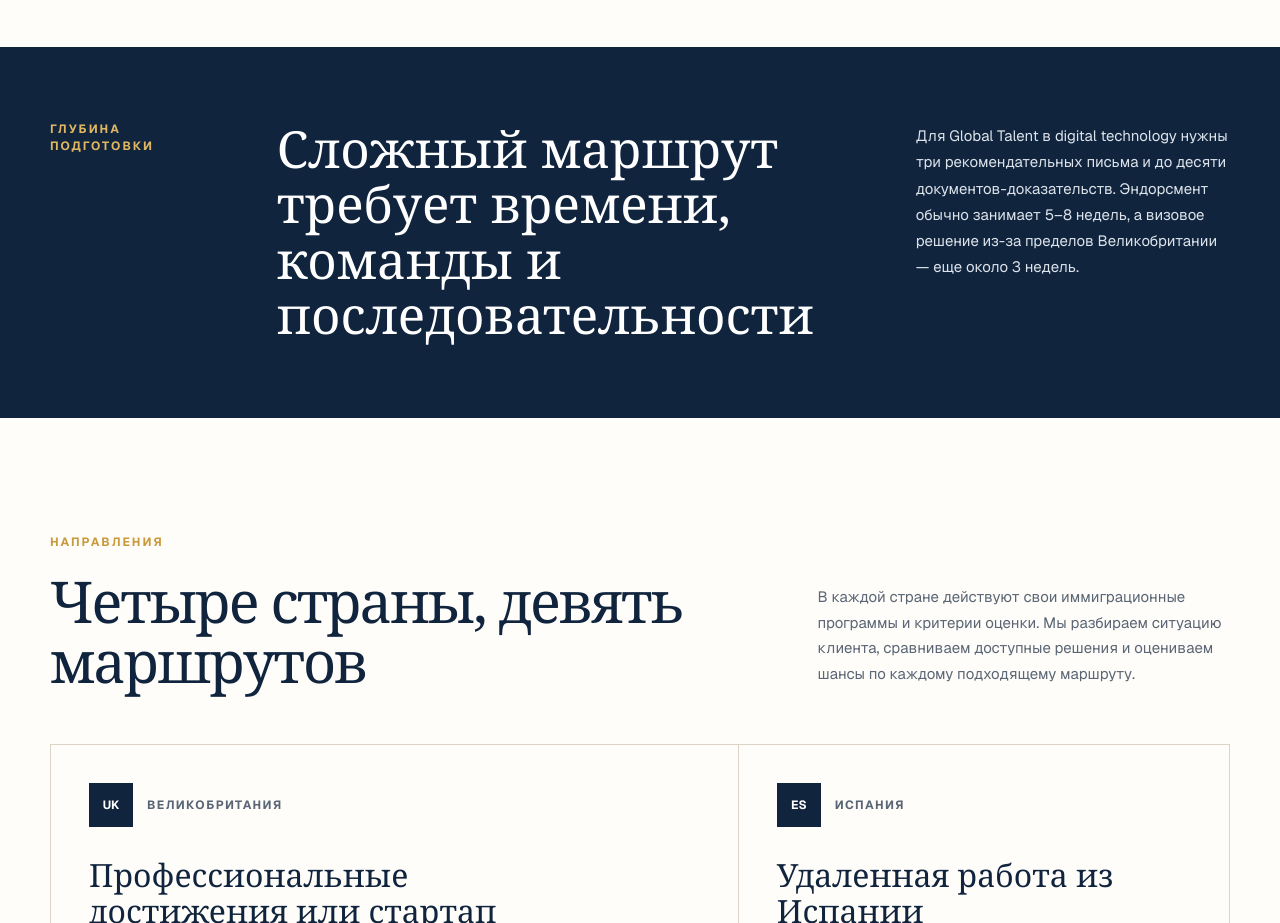
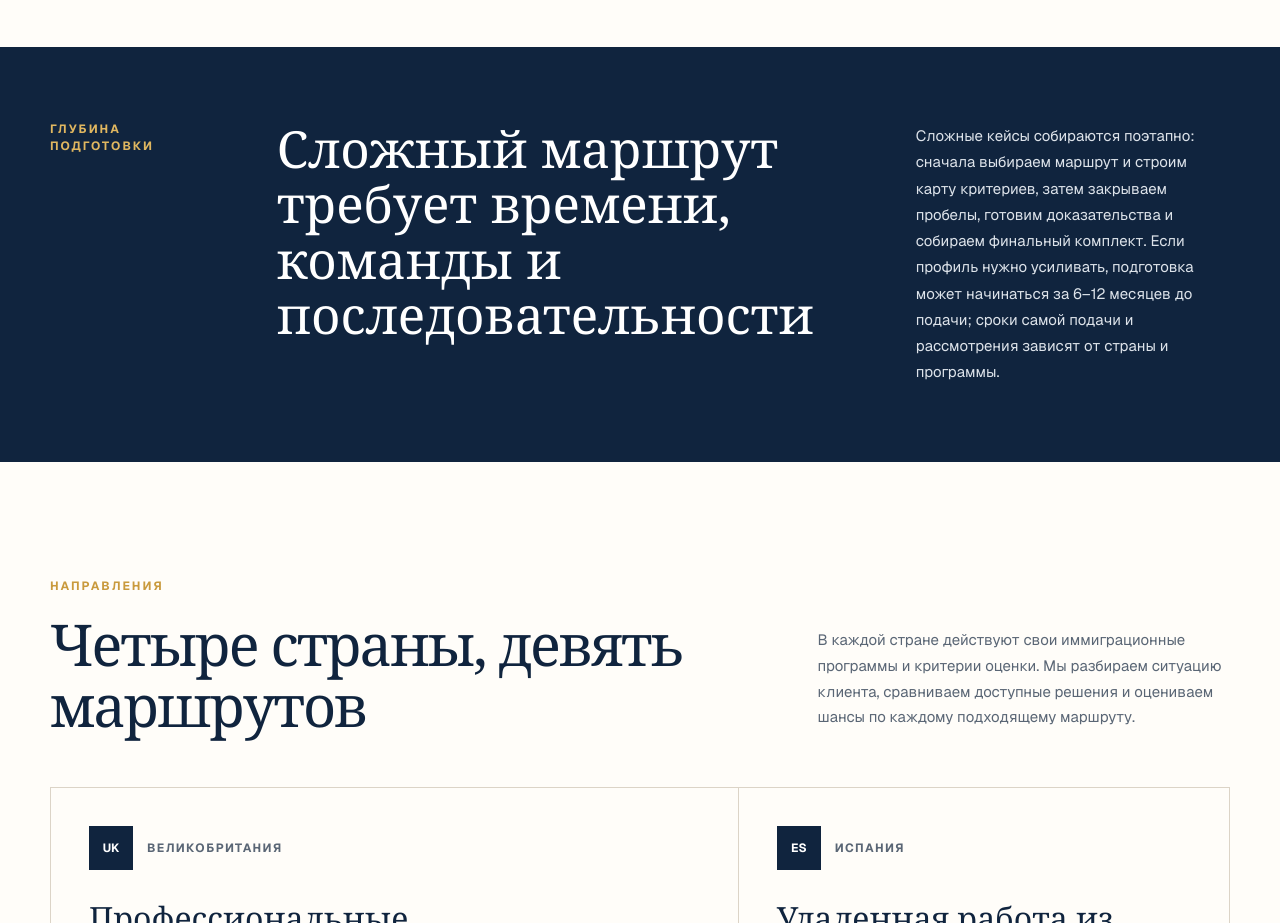
Before and after one commit to samotsvetvisa/samotsvetvisa, a Next.js app: page / in a window 1280 px wide. Shown: the part 820-1743 px from the top of the page. Built offline with nearby package versions, Linux system fonts and the light colour scheme.

Commit message:
Make homepage preparation section route-agnostic

```diff
--- a/app/page.tsx
+++ b/app/page.tsx
@@ -135,8 +135,8 @@ export default function Home() {
             <p className="eyebrow eyebrow-light">Глубина подготовки</p>
             <h2>Сложный маршрут требует времени, команды и последовательности</h2>
             <p>
-              Для Global Talent в digital technology нужны три рекомендательных письма и до десяти документов-доказательств.
-              Эндорсмент обычно занимает 5–8 недель, а визовое решение из-за пределов Великобритании — еще около 3 недель.
+              Сложные кейсы собираются поэтапно: сначала выбираем маршрут и строим карту критериев, затем закрываем пробелы, готовим доказательства и собираем финальный комплект.
+              Если профиль нужно усиливать, подготовка может начинаться за 6–12 месяцев до подачи; сроки самой подачи и рассмотрения зависят от страны и программы.
             </p>
           </div>
         </section>
```
